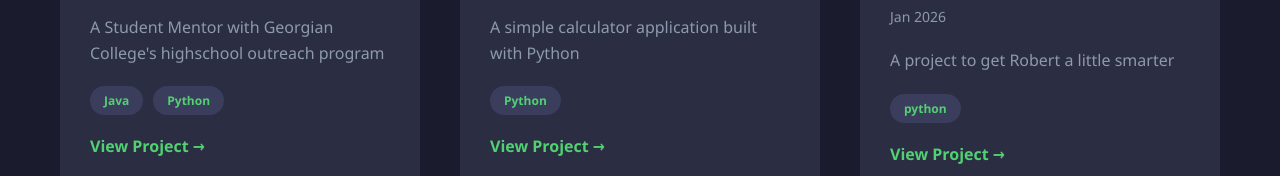
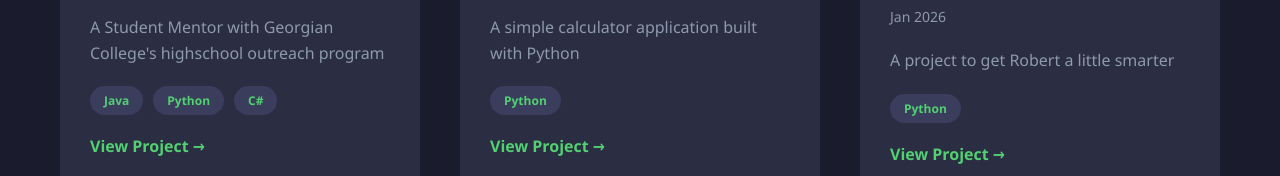
Before and after one commit to Magpie512/Personal-Website, a plain HTML site: page index.html in a window 1280 px wide. Shown: the part 1952-2128 px from the top of the page. Drawn offline with Linux system fonts and the light colour scheme.

Commit message:
Add C# to project tags and correct casing for Python tag

```diff
--- a/index.html
+++ b/index.html
@@ -96,6 +96,7 @@
                             <div class="project-tags">
                                 <span>Java</span>
                                 <span>Python</span>
+                                <span>C#</span>
                             </div>
                             <a href="#" class="project-link">View Project →</a>
                         </div>
@@ -125,7 +126,7 @@
                             <p class="project-date">Jan 2026</p>
                             <p>A project to get Robert a little smarter</p>
                             <div class="project-tags">
-                                <span>python</span>
+                                <span>Python</span>
                             </div>
                             <a href="#" class="project-link">View Project →</a>
                         </div>
```
